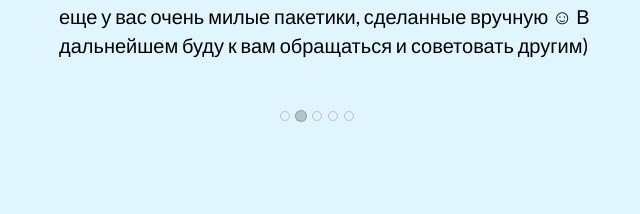
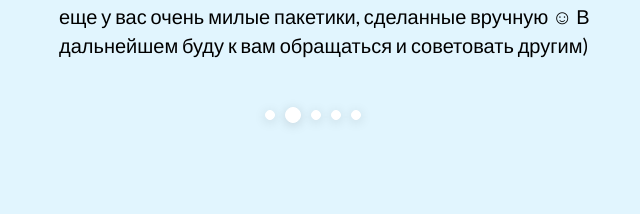
Before and after one commit to KostyaDanovsky/rojkiby, a website: page index.html in a window 1280 px wide. Shown: the part 2466-2680 px from the top of the page, 574-1214 px from the left. Drawn offline with nearby package versions, Linux system fonts and the light colour scheme.

Commit message:
fix carousel indicator styles

```diff
--- a/css/freelancer.css
+++ b/css/freelancer.css
@@ -282,15 +282,24 @@ section h2 {
 
 .carousel-indicators {
   margin-left: -8%;
+  display: flex;
+  flex-direction: row;
+  align-items: center;
+  left: 75%;
 }
 
   .carousel-indicators li {
-    border-color: rgba(0,0,0, 0.2);
-    background-color: transparent;
+    border-color: white;
+    background-color: white;
+    box-shadow: 0 2px 12px 0 rgba(0, 0, 0, 0.15);
+    margin: 5px;
   }
 
     .carousel-indicators li.active {
-      background-color: rgba(0,0,0, 0.2);
+      background-color: white;
+      width: 16px;
+      height: 16px;
+      margin: 5px;
     }
 
 .carousel-control {
```
